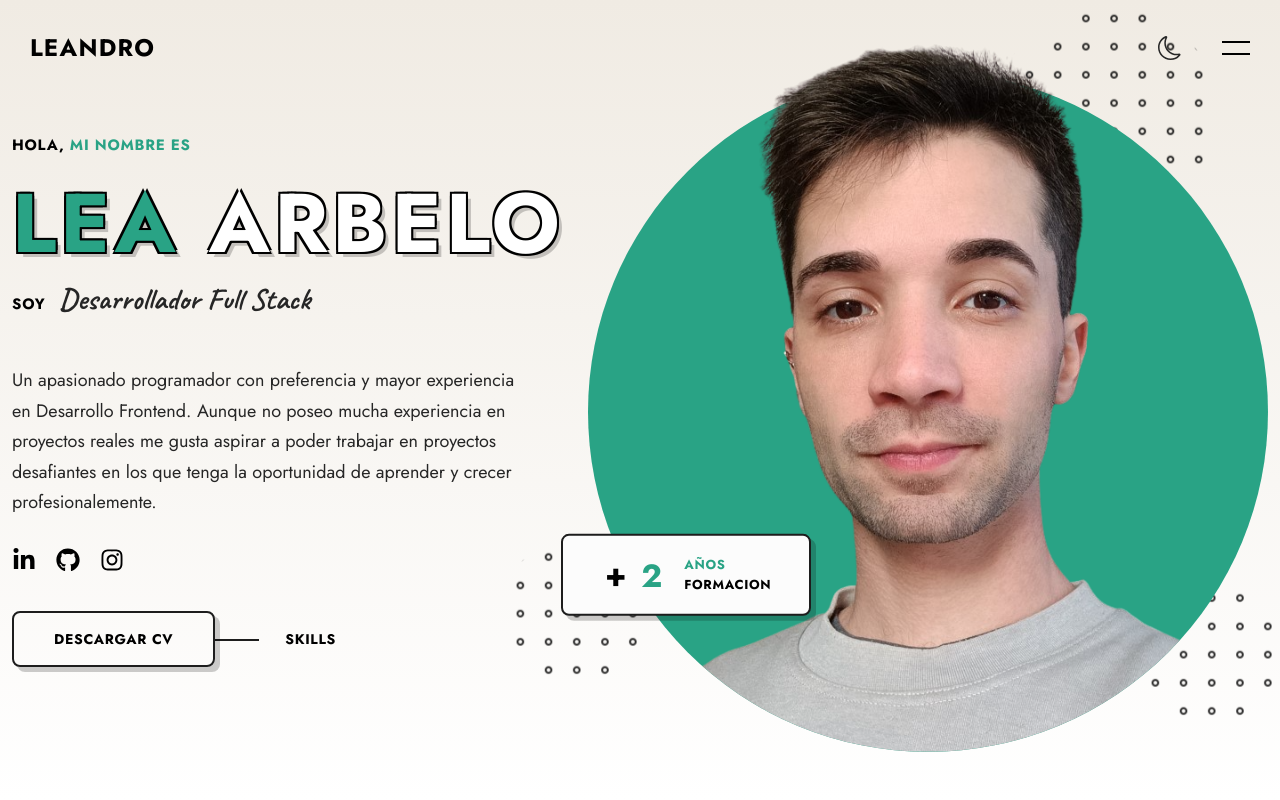
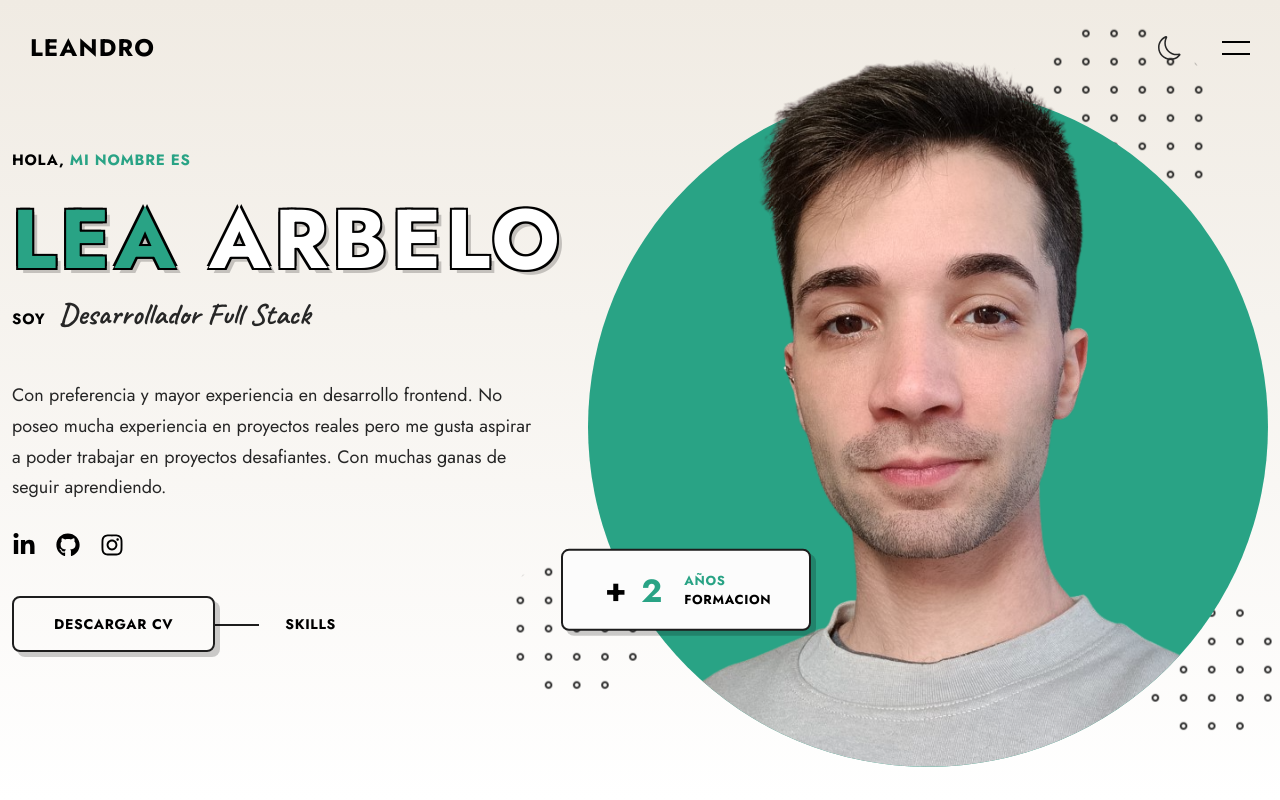
Before and after one commit to LeanArbelo22/Portfolio2023-2, a React (Vite) app: page / in a window 1280 px wide. Shown: the top 800 px of the page. Built offline with nearby package versions, Linux system fonts and the light colour scheme.

Commit message:
correccion

```diff
--- a/src/pages/Home.jsx
+++ b/src/pages/Home.jsx
@@ -116,7 +116,7 @@ const Description = styled.p`
   })}
 
   ${smallMobile({
-    fontSize: 'var(--small)',
+    fontSize: 'var(--small)'
   })}
 `;
 
@@ -147,10 +147,8 @@ const Button = styled.a`
 
   ${smallMobile({
     fontSize: '0.7rem',
-    padding: '0 .5rem',
-  })}
-
-  /*
+    padding: '0 .5rem'
+  })}/*
   .btn, .link {
     color: var(--title);
     font-size: var(--smaller);
@@ -207,10 +205,10 @@ const Home = () => {
           </Job>
           <HomeProfile />
           <Description>
-            Un apasionado programador con preferencia y mayor experiencia en
-            Desarrollo Frontend. Aunque no poseo mucha experiencia en proyectos
-            reales me gusta aspirar a poder trabajar en proyectos desafiantes en
-            los que tenga la oportunidad de aprender y crecer profesionalemente.
+            Con preferencia y mayor experiencia en desarrollo frontend. No poseo
+            mucha experiencia en proyectos reales pero me gusta aspirar a poder
+            trabajar en proyectos desafiantes. Con muchas ganas de seguir
+            aprendiendo.
           </Description>
           <Socials />
           <Buttons>
```
